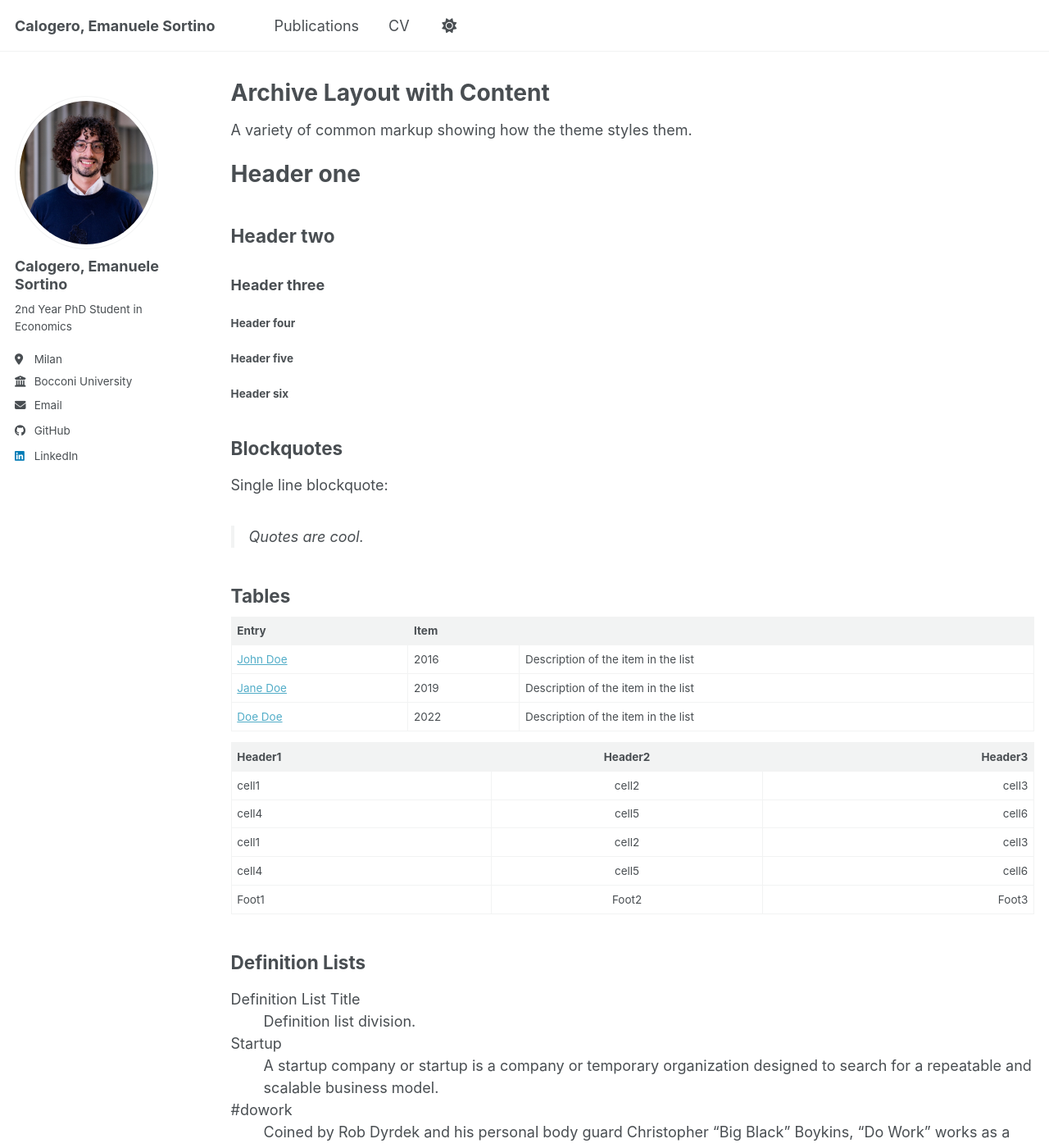
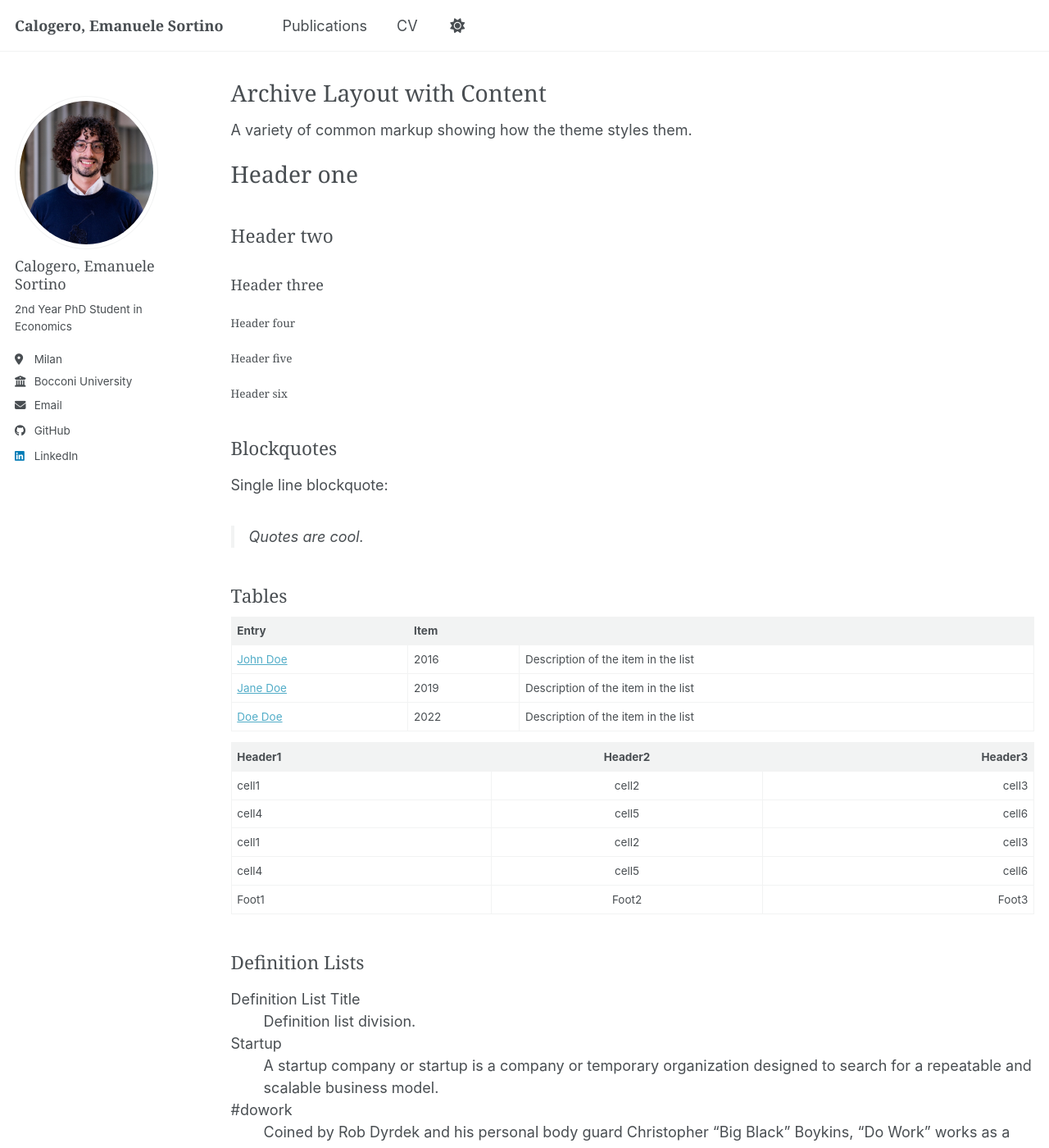
Before and after one commit to calosor/calosor.github.io, a Jekyll site: the page built from _pages/archive-layout-with-content.md, in a window 1280 px wide and 1400 px high. Shown: the whole window at 82% size. Built offline with Jekyll 4.4.1, drawn with Linux system fonts in a browser that asks for light colours; a script bundle is joined from its source files by our own code; library files that are not in the unit come from our copies.

Commit message:
Use editorial serif typography for headings and name

```diff
--- a/_sass/_themes.scss
+++ b/_sass/_themes.scss
@@ -40,7 +40,7 @@
 $type-size-8                : 0.625em;  // ~10px
 
 $global-font-family         : $sans-serif;
-$header-font-family         : $sans-serif;
+$header-font-family         : $serif;
 $caption-font-family        : $serif;
 
 /* ==========================================================================
--- a/_sass/layout/_base.scss
+++ b/_sass/layout/_base.scss
@@ -28,7 +28,7 @@
   margin: 2em 0 0.5em;
   line-height: 1.2;
   font-family: $header-font-family;
-  font-weight: bold;
+  font-weight: normal;
 }
 
 h1 {
--- a/_sass/layout/_masthead.scss
+++ b/_sass/layout/_masthead.scss
@@ -62,7 +62,8 @@
 
   &--lg {
     padding-right: 2em;
-    font-weight: 700;
+    font-family: $header-font-family;
+    font-weight: normal;
   }
 }
 
--- a/_sass/layout/_sidebar.scss
+++ b/_sass/layout/_sidebar.scss
@@ -188,7 +188,7 @@
   }
 }
 .sidebar .author__name {
-  font-family: $sans-serif;
+  font-family: $header-font-family;
   font-size: $type-size-5;
 }
 
```
